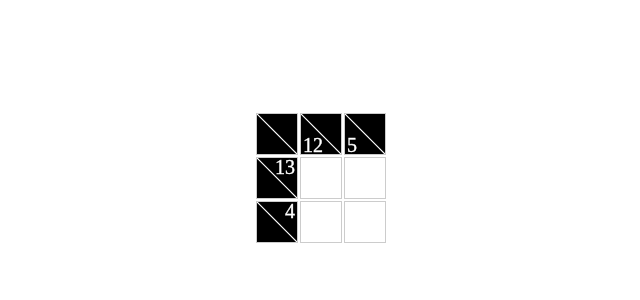
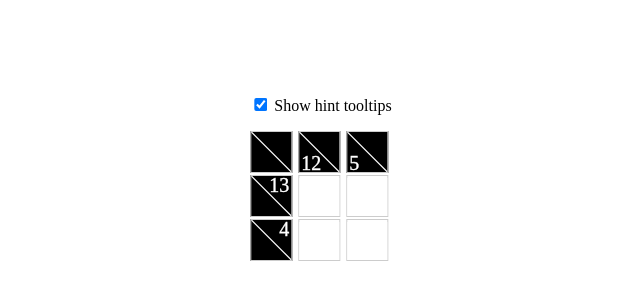
Before and after one commit to margregor/Kakuro-webgame, a SvelteKit app: page / in a window 1280 px wide. Shown: the part 230-530 px from the top of the page, without its empty margins (319-959 px from the left). Built offline with nearby package versions, Linux system fonts and the light colour scheme.

Commit message:
add switch for showing hint tooltips

```diff
--- a/src/lib/KakuroBoardView.svelte
+++ b/src/lib/KakuroBoardView.svelte
@@ -24,7 +24,11 @@
         }
     }
 
+    export let showTooltipHints = true;
+
     function tooltip(node, options) {
+        if (!showTooltipHints) return;
+
         const tooltip = tippy(node, options);
 
         return {
@@ -95,6 +99,7 @@
                     <svg width="100%" height="100%" viewBox="0 0 100 100">
                         <line x1="0" y1="0" x2="100" y2="100" stroke="white" stroke-width="3px"/>
 
+                        {#key showTooltipHints}
                             {#if cell.verticalClue>0}
                             <text x="5" y="95" stroke="white" font-size="50" fill="white"
                                   use:tooltip={{ allowHTML: true, content: combinations[2][cell.verticalClue], theme: 'material' }}>
@@ -108,6 +113,7 @@
                                 {cell.horizontalClue}
                             </text>
                             {/if}
+                        {/key}
 
                     </svg>
                 </div>
--- a/src/routes/+page.svelte
+++ b/src/routes/+page.svelte
@@ -1,16 +1,26 @@
 <script>
     import KakuroBoardView from '$lib/KakuroBoardView.svelte';
+
+    let showingHints = true;
 </script>
 
 <main>
-    <KakuroBoardView />
+    <p>
+        <label>
+            <input type="checkbox" bind:checked={showingHints}>
+            Show hint tooltips
+        </label>
+    </p>
+    <KakuroBoardView showTooltipHints={showingHints}/>
 </main>
 
 <style>
     main {
-        display: flex;
-        justify-content: center;
-        align-items: center;
-        height: 100vh;
+        margin: 0;
+        position: absolute;
+        top: 50%;
+        left: 50%;
+        -ms-transform: translate(-50%, -50%);
+        transform: translate(-50%, -50%);
     }
 </style>
```
Lines whose indentation alone changed are shown as unchanged.
